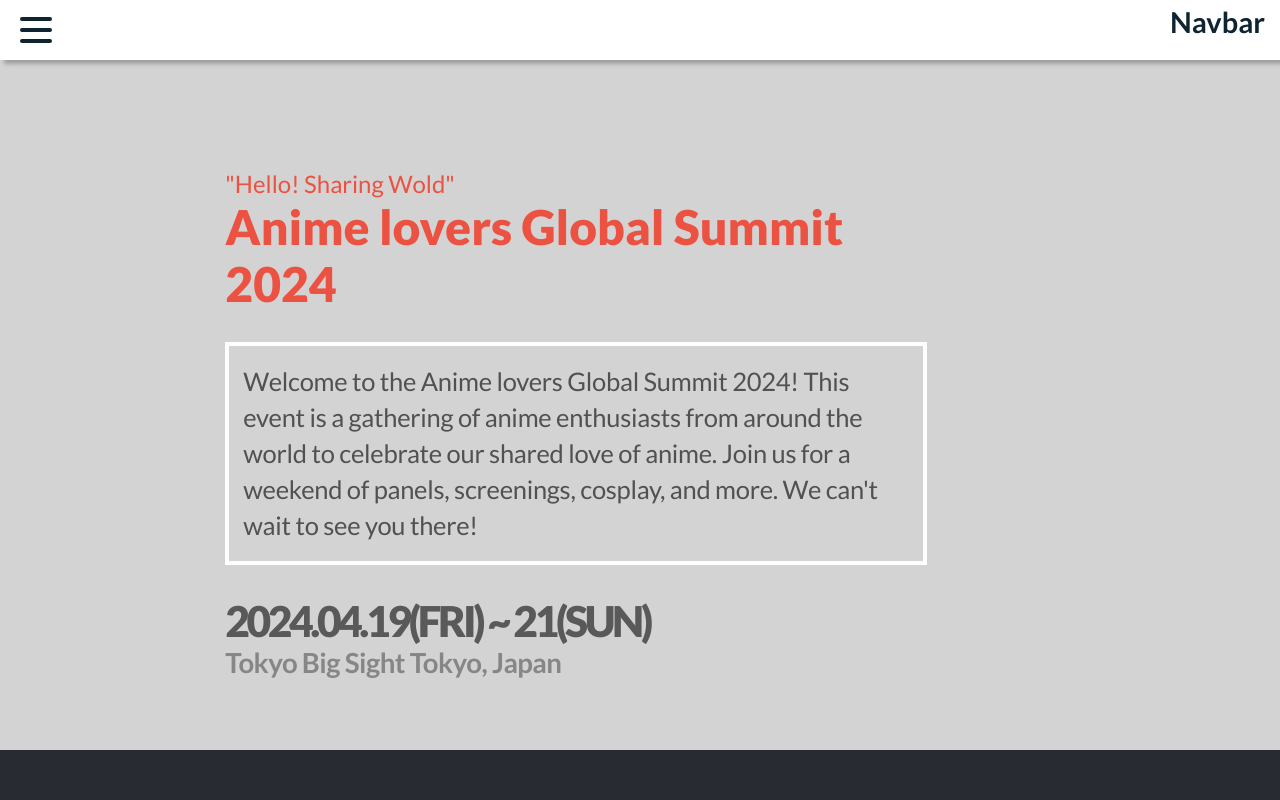
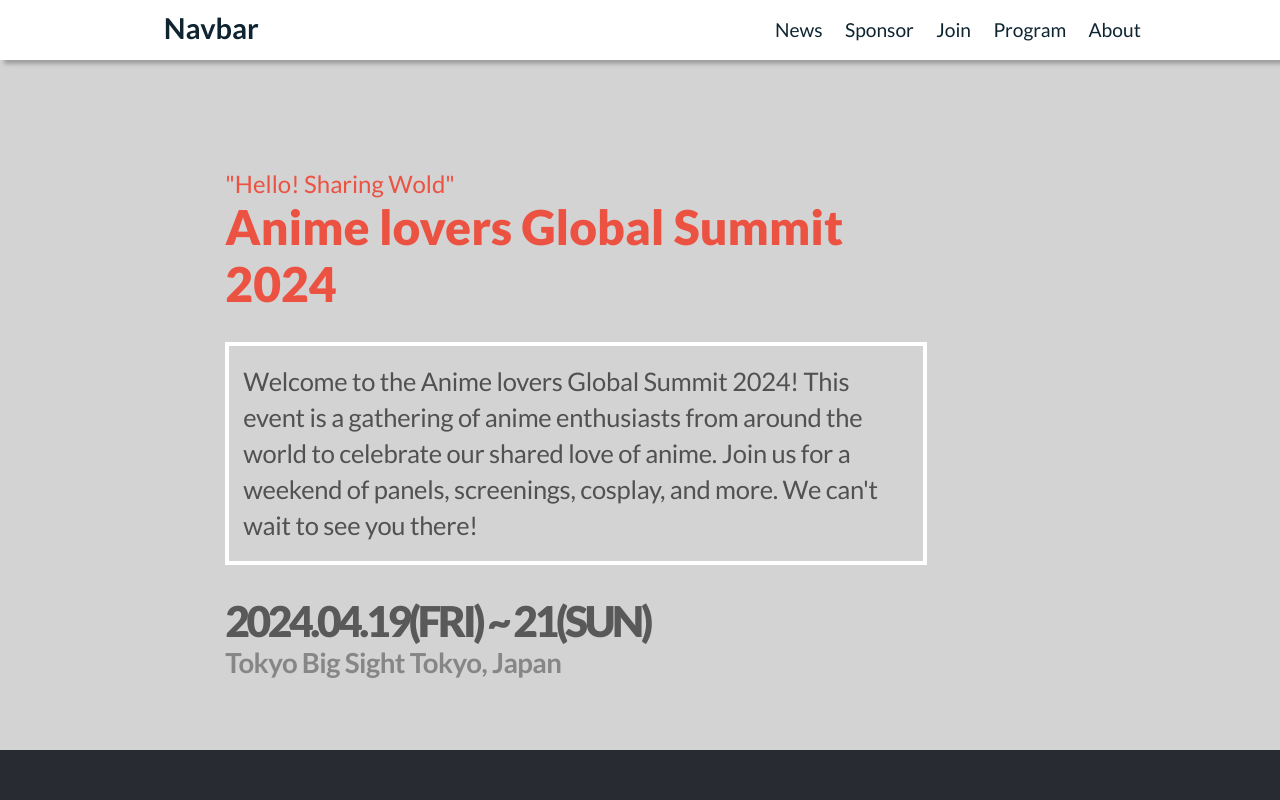
Before and after one commit to Codooze/Anime_summit, a React (Vite) app: page / in a window 1280 px wide. Shown: the top 800 px of the page. Built offline with nearby package versions, Linux system fonts and the light colour scheme.

Commit message:
toggle between navbar mobile & desktop

```diff
--- a/src/App.scss
+++ b/src/App.scss
@@ -155,6 +155,15 @@ button {
 
 .nav-container input[type="checkbox"]:checked~.logo {
     display: none;
+}
+
+$menu-desktop-width: 1440px;
+$menu-desktop-margin-right: 198px;
+
+.menu-desktop {
+    display: flex;
+    flex-direction: row-reverse;
+    margin-right: 15%
 }
 
 #home_container {
@@ -399,6 +408,25 @@ button {
 }
 
 @media (min-width: 768px) {
+    $logo-desktop-margin-left: 209px;
+
+
+    .nav-container {
+        display: grid;
+        justify-content: center;
+        grid-template-columns: 0.5fr 1fr;
+
+        .hamburger-lines {
+            display: none;
+        }
+
+        .logo {
+            position: relative;
+            justify-self: center;
+            inset: -2px;
+        }
+    }
+
     #home_container {
         margin-left: calc((100vw - 768px) / 6 + 10%);
         margin-right: calc((100vw - 768px) / 6 + 20%);
@@ -436,7 +464,6 @@ button {
             flex-wrap: wrap;
             gap: 2.68px;
 
-
             li {
                 width: 200px;
                 height: auto;
--- a/src/App.tsx
+++ b/src/App.tsx
@@ -1,5 +1,5 @@
 import "./App.scss";
-import { useState } from "react";
+import { useEffect, useState } from "react";
 import GHOST from "./assets/ghost.png";
 import ANIME from "./assets/icons8-anime-64.png";
 import CAMERA from "./assets/icons8-camera-100.png";
@@ -8,6 +8,23 @@ import AUTOGRAPH from "./assets/icons8-autograph-100.png";
 import DOWN_ARROW from "./assets/arrow_down 1.svg";
 const App = () => {
   const [showMore, setShowMore] = useState(false);
+  const [isDesktop, setIsDesktop] = useState(false);
+
+  useEffect(() => {
+    const handleResize = () => {
+      setIsDesktop(window.innerWidth >= 798);
+    };
+
+    handleResize();
+
+    window.addEventListener("resize", handleResize);
+
+    return () => {
+      window.removeEventListener("resize", handleResize);
+    };
+  }, []);
+
+  const menuClass = isDesktop ? "menu-desktop" : "menu-items";
 
   const handleShowMore = () => {
     setShowMore(!showMore);
@@ -28,7 +45,7 @@ const App = () => {
               <div className="logo">
                 <h1>Navbar</h1>
               </div>
-              <div className="menu-items">
+              <div className={menuClass}>
                 <li>
                   <a href="#">About</a>
                 </li>
```
